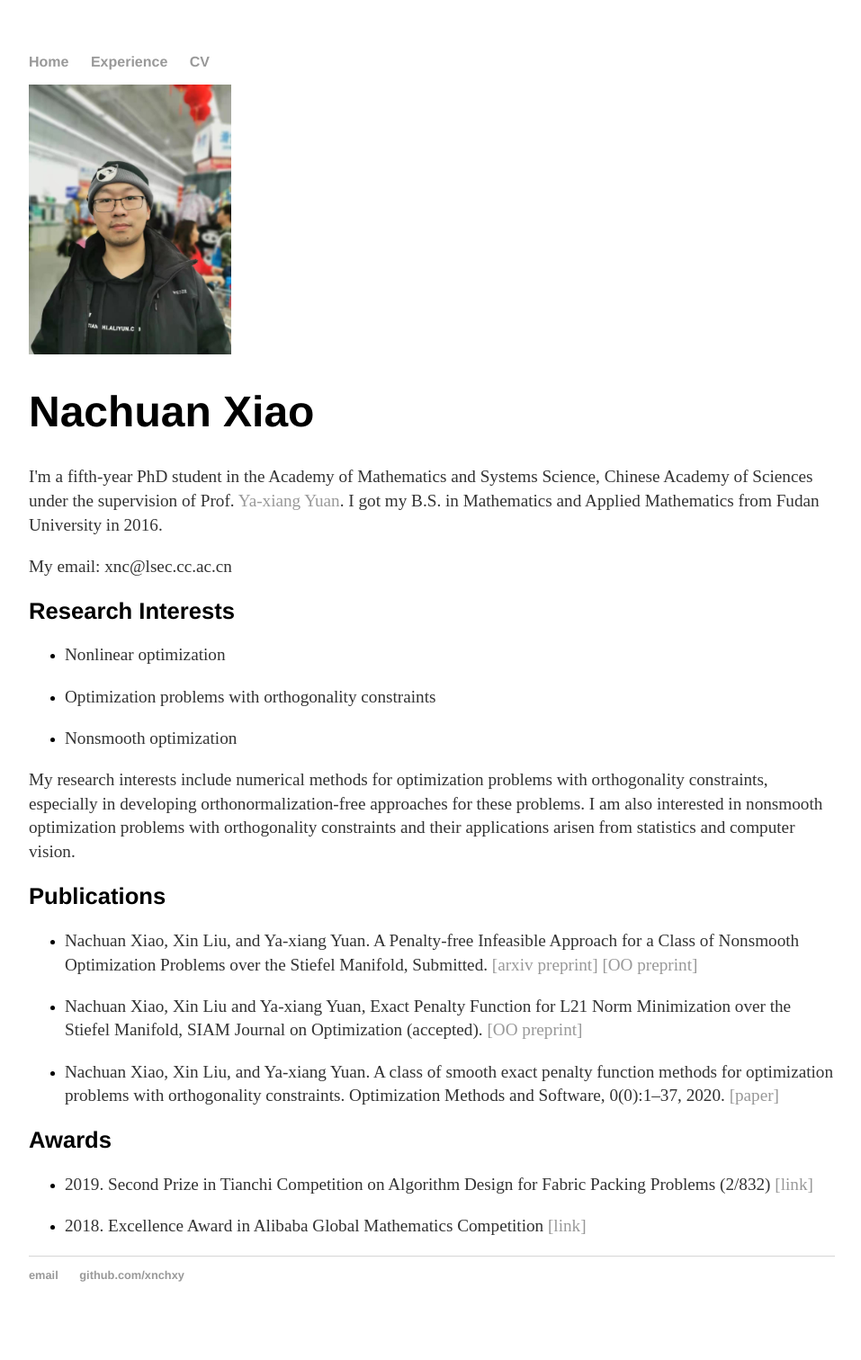
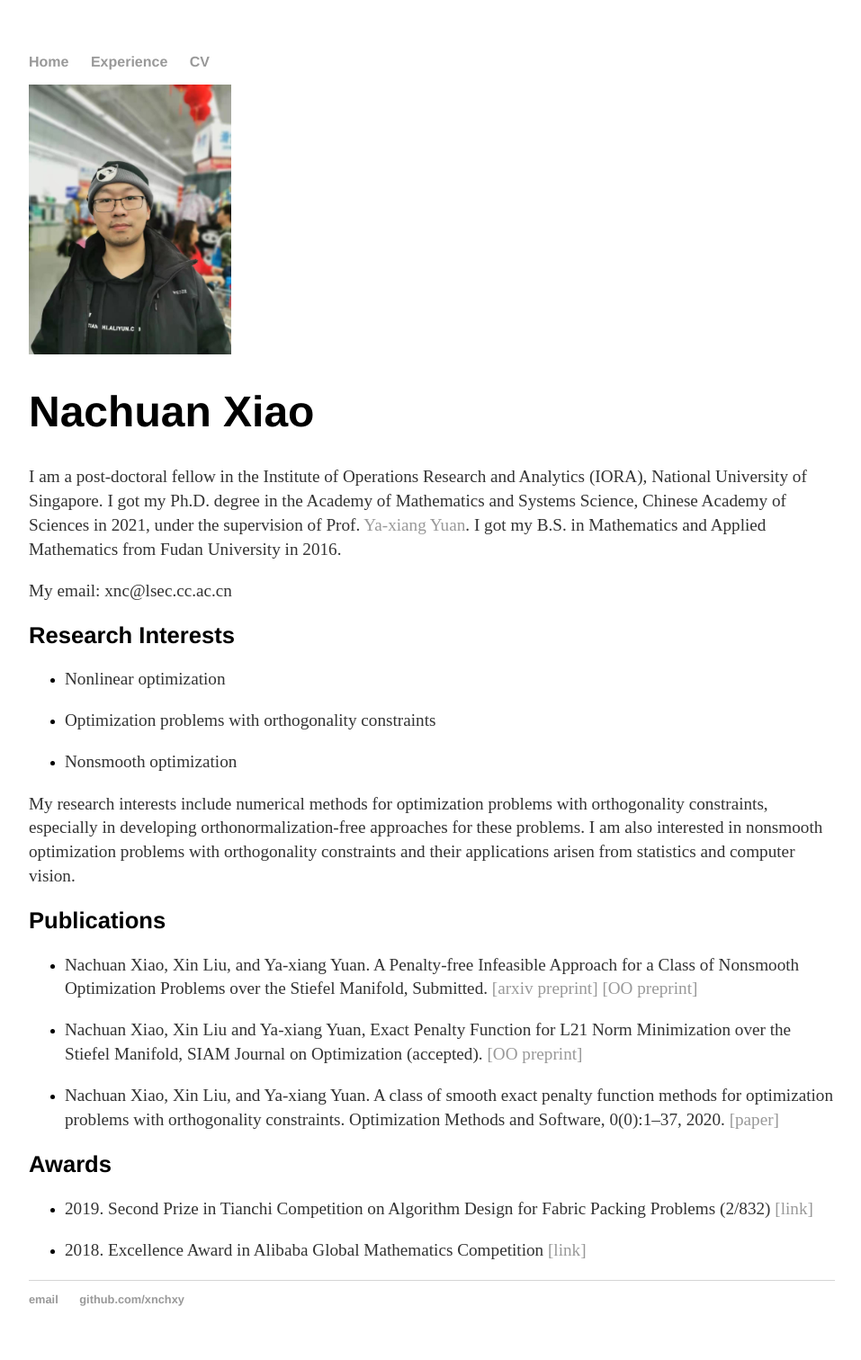
Before and after one commit to xnchxy/xnchxy.github.io, a Jekyll site: the page built from index.html, in a window 1280 px wide. Shown: the whole page at 90% size, without its empty margins (160-1117 px from the left). Built offline with Jekyll 4.4.1, drawn with Linux system fonts in a browser that asks for light colours; before the commit the page ends 1485 px from its top, so only the background shows below that.

Commit message:
Update index.html

```diff
--- a/index.html
+++ b/index.html
@@ -6,7 +6,7 @@
 
 		<div class="about">
 			<h1>Nachuan Xiao</h1>
-			<p>I'm a fifth-year PhD student in the Academy of Mathematics and Systems Science, Chinese Academy of Sciences under the supervision of Prof. <a href="http://lsec.cc.ac.cn/~yyx/">Ya-xiang Yuan</a>. I got my B.S. in Mathematics and Applied
+			<p>I am a post-doctoral fellow in the Institute of Operations Research and Analytics (IORA), National University of Singapore. I got my Ph.D. degree in the Academy of Mathematics and Systems Science, Chinese Academy of Sciences in 2021, under the supervision of Prof. <a href="http://lsec.cc.ac.cn/~yyx/">Ya-xiang Yuan</a>. I got my B.S. in Mathematics and Applied
 			Mathematics from Fudan University in 2016.</p>
 		        <p>My email: xnc@lsec.cc.ac.cn</p>
 		</div>
```
